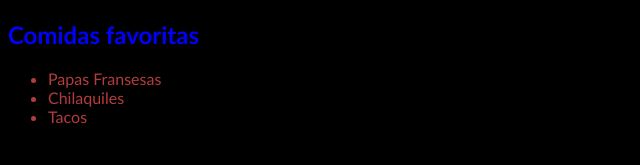
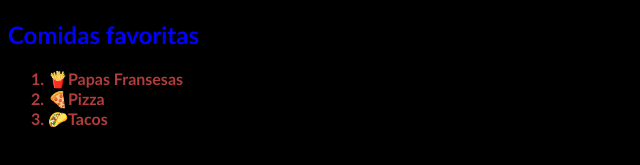
Before and after one commit to JesherI/JesherI.githup.io, a plain HTML site: page index.html in a window 1280 px wide. Shown: the part 525-690 px from the top of the page, without its empty margins (0-640 px from the left). Drawn offline with Linux system fonts and the light colour scheme.

Commit message:
Seagrego info en index

```diff
--- a/index.html
+++ b/index.html
@@ -13,14 +13,13 @@
     <p>Futuro Web Developer</p>
     <br>
     <p>Jesher Mendieta Ibarra</p>
-
-    <img src="https://picsum.photos/300/300" alt="">
-
+    <strong></p>
+    <img src="https://picsum.photos/300/300" alt="Imagen Aleatoria">
     <h2>Comidas favoritas</h2>
-    <ul>
-        <li>Papas Fransesas</li>
-        <li>Chilaquiles</li>
-        <li>Tacos</li>
-    </ul>
+    <ol>
+        <li>🍟Papas Fransesas</li>
+        <li>🍕Pizza</li>
+        <li>🌮Tacos</li>
+    </ol>
 </body>
 </html>
```
